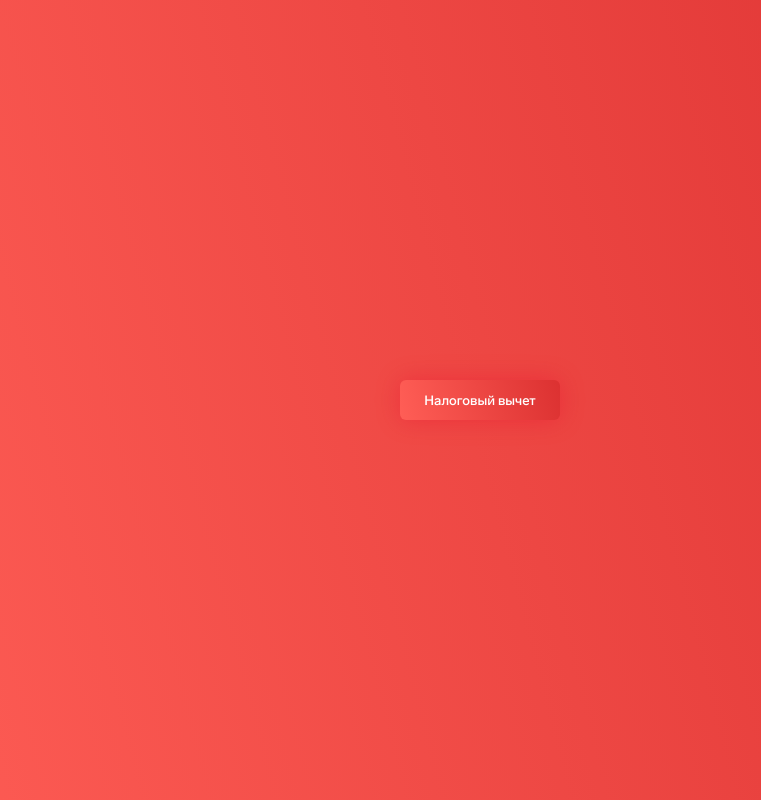
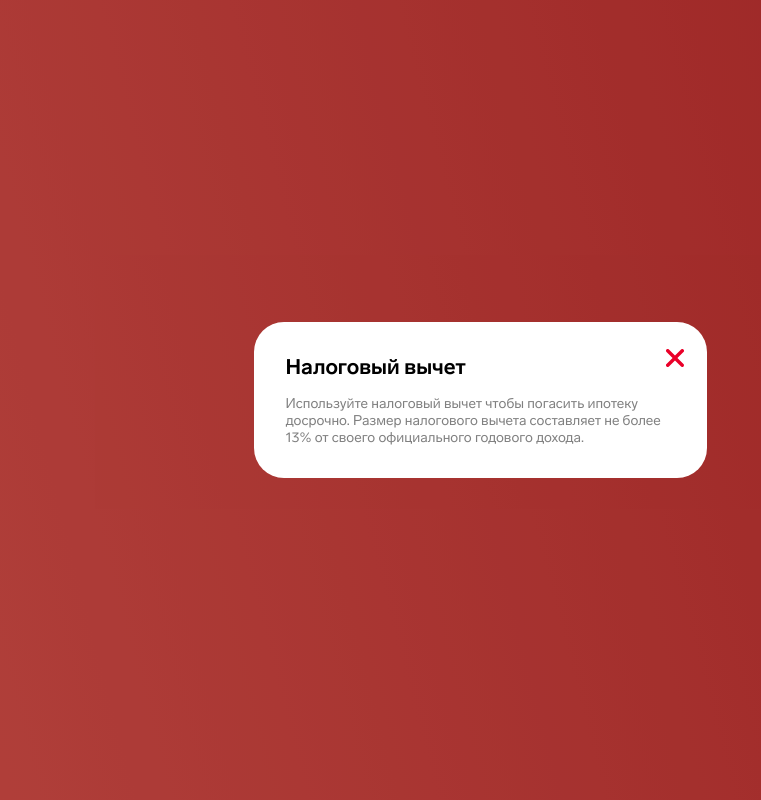
Before and after one commit to cotheq/outside-test-assignment, a Vue app: page / in a window 1280 px wide. Both pictures are taken after a click on the button "Налоговый вычет". Shown: the whole page, without its empty margins (160-921 px from the left). Built offline with nearby package versions, Linux system fonts and the light colour scheme.

Commit message:
add BaseModal, TaxDeductionModal, clickOutside directive

```diff
--- /dev/null
+++ b/src/components/BaseModal/BaseModal.vue
@@ -0,0 +1,74 @@
+<template>
+  <div class="base-modal">
+    <div class="base-modal__content" v-click-outside="close">
+      <div class="base-modal__close" @click="close">
+        <!-- prettier-ignore -->
+        <svg width="18" height="18" fill="none" xmlns="http://www.w3.org/2000/svg"><path fill="currentColor" d="m11.423 9 6.054-6.055A1.712 1.712 0 1 0 15.055.523L9 6.577 2.945.523A1.713 1.713 0 1 0 .523 2.945l6.054 6.054-6.054 6.056a1.713 1.713 0 1 0 2.422 2.422l6.054-6.054 6.056 6.054A1.711 1.711 0 0 0 18 16.272a1.71 1.71 0 0 0-.523-1.217L11.423 9v.002Z"/></svg>
+      </div>
+      <slot />
+    </div>
+  </div>
+</template>
+<script lang="ts">
+import { defineComponent, ref } from "vue";
+export default defineComponent({
+  name: "BaseModal",
+  directives: {
+    clickOutside: {
+      beforeMount(el, binding) {
+        el.clickOutsideEvent = function (event: any) {
+          if (el.offsetParent === event.target) {
+            binding.value(event, el);
+          }
+        };
+        document.body.addEventListener("click", el.clickOutsideEvent);
+      },
+      unmounted(el) {
+        document.body.removeEventListener("click", el.clickOutsideEvent);
+      },
+    },
+  },
+  setup(props, { emit }) {
+    const close = () => {
+      emit("close");
+    };
+    return { close };
+  },
+});
+</script>
+<style lang="scss" scoped>
+.base-modal {
+  position: fixed;
+  top: 0;
+  left: 0;
+  width: 100vw;
+  height: 100vh;
+  background: rgba(0, 0, 0, 0.3);
+  display: flex;
+  align-items: center;
+  justify-content: center;
+  &__content {
+    padding: 32px;
+    border-radius: 30px;
+    background: white;
+    position: relative;
+    width: 100%;
+    max-width: 453px;
+
+    @media (max-width: 453px) {
+      height: 100%;
+      border-radius: 0;
+    }
+  }
+  &__close {
+    content: "";
+    color: var(--color-red);
+    width: 18px;
+    height: 18px;
+    cursor: pointer;
+    position: absolute;
+    top: 27px;
+    right: 23px;
+  }
+}
+</style>
--- /dev/null
+++ b/src/components/BaseModal/index.ts
@@ -0,0 +1 @@
+export { default } from "./BaseModal.vue"
--- a/src/components/PageMain/PageMain.vue
+++ b/src/components/PageMain/PageMain.vue
@@ -1,15 +1,30 @@
 <template>
   <div class="page-main">
-    <base-button>Налоговый вычет</base-button>
+    <base-button white @click="showModal">Налоговый вычет</base-button>
+    <tax-deduction-modal
+      v-if="isModalOpened"
+      @close="closeModal"
+    ></tax-deduction-modal>
   </div>
 </template>
 <script>
-import { defineComponent } from "vue";
-import BaseButton from "@/components/BaseButton/BaseButton";
+import { defineComponent, ref } from "vue";
+import BaseButton from "@/components/BaseButton";
+import TaxDeductionModal from "./components/TaxDeductionModal/TaxDeductionModal";
 
 export default defineComponent({
   name: "PageMain",
-  components: { BaseButton },
+  components: { TaxDeductionModal, BaseButton },
+  setup() {
+    const isModalOpened = ref(false);
+    const showModal = () => {
+      isModalOpened.value = true;
+    };
+    const closeModal = () => {
+      isModalOpened.value = false;
+    };
+    return { isModalOpened, showModal, closeModal };
+  },
 });
 </script>
 <style lang="scss" scoped>
--- /dev/null
+++ b/src/components/PageMain/components/TaxDeductionModal/TaxDeductionModal.vue
@@ -0,0 +1,30 @@
+<template>
+  <BaseModal class="tax-deduction-modal">
+    <div class="tax-deduction-modal__content">
+      <h2 class="tax-deduction-modal__caption">Налоговый вычет</h2>
+      <div class="tax-deduction-modal__description">
+        Используйте налоговый вычет чтобы погасить ипотеку досрочно. Размер
+        налогового вычета составляет не более 13% от своего официального
+        годового дохода.
+      </div>
+    </div>
+  </BaseModal>
+</template>
+<script lang="ts">
+import { defineComponent } from "vue";
+import BaseModal from "@/components/BaseModal";
+export default defineComponent({
+  name: "TaxDeductionModal",
+  components: { BaseModal },
+});
+</script>
+<style lang="scss" scoped>
+.tax-deduction-modal {
+  &__caption {
+    margin-bottom: 16px;
+  }
+  &__description {
+    color: var(--color-gray-text);
+  }
+}
+</style>
--- /dev/null
+++ b/src/components/PageMain/components/TaxDeductionModal/index.ts
@@ -0,0 +1 @@
+export { default } from "./TaxDeductionModal.vue"
--- a/src/main.ts
+++ b/src/main.ts
@@ -1,4 +1,3 @@
 import { createApp } from "vue";
 import App from "./App.vue";
-
 createApp(App).mount("#app");
```
